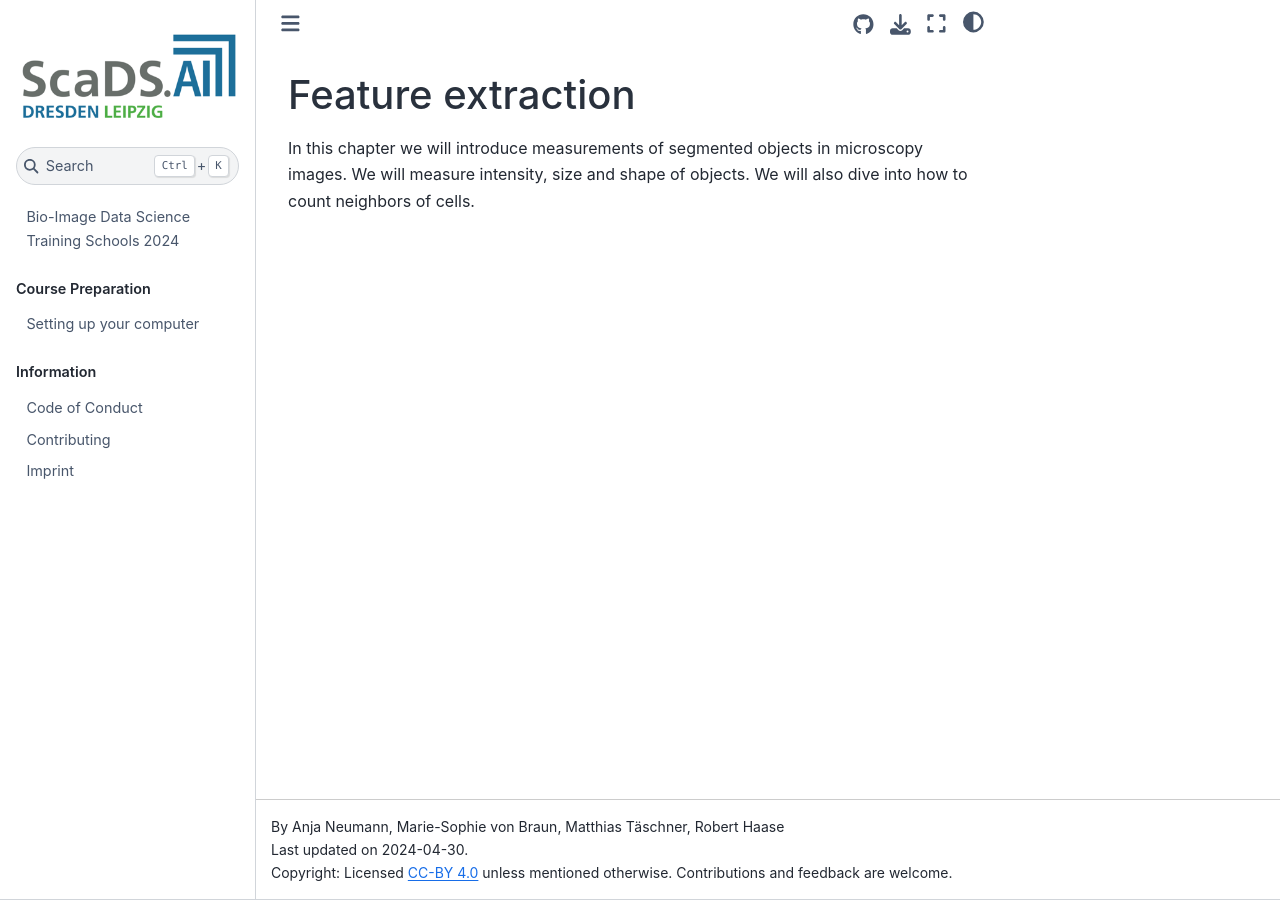
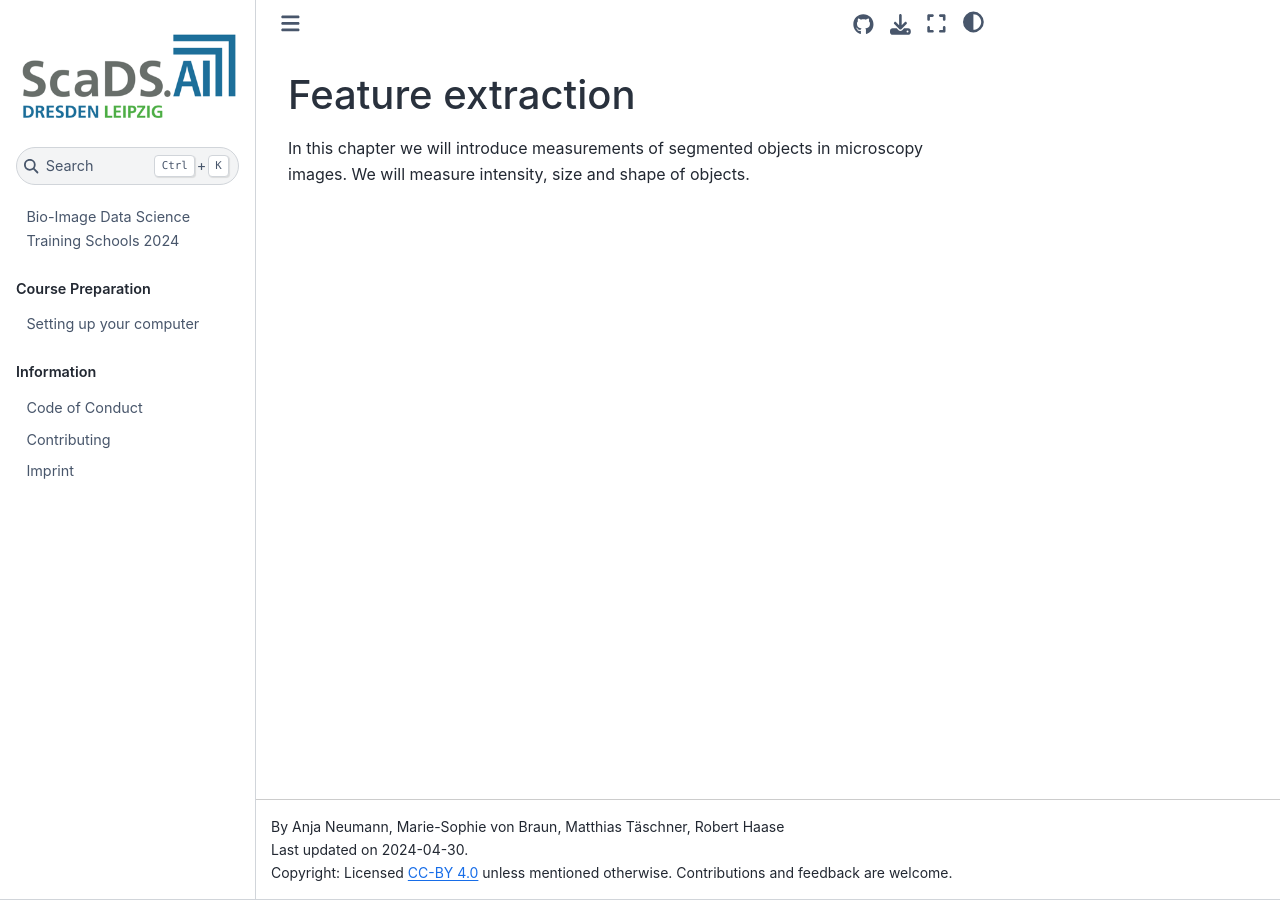
Before and after one commit to ScaDS/BIDS-training-2024, a Jupyter Book: the page built from day2.2_feature_extraction/readme.md, in a window 1280 px wide. Built offline with Jupyter Book 1.0.4 settings and Sphinx 7.4.7 and the Sphinx Book theme 1.1.4, drawn with Linux system fonts in a browser that asks for light colours; pages that are not in the unit, such as notebooks, are missing from menus.

```diff
--- a/day2.2_feature_extraction/readme.md
+++ b/day2.2_feature_extraction/readme.md
@@ -1,4 +1,4 @@
 # Feature extraction
 
 In this chapter we will introduce measurements of segmented objects in microscopy images.
-We will measure intensity, size and shape of objects. We will also dive into how to count neighbors of cells.
+We will measure intensity, size and shape of objects.
```
Also changed, not shown: 7 other files.
